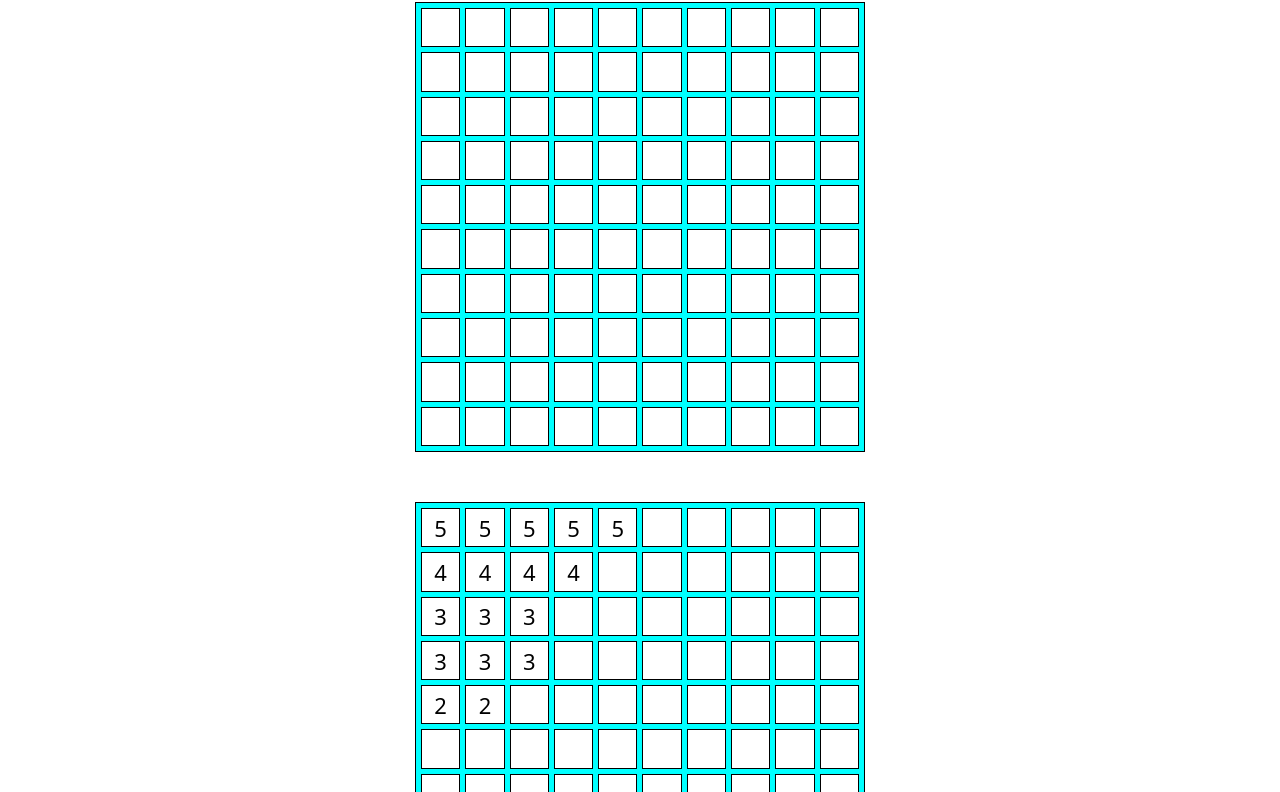
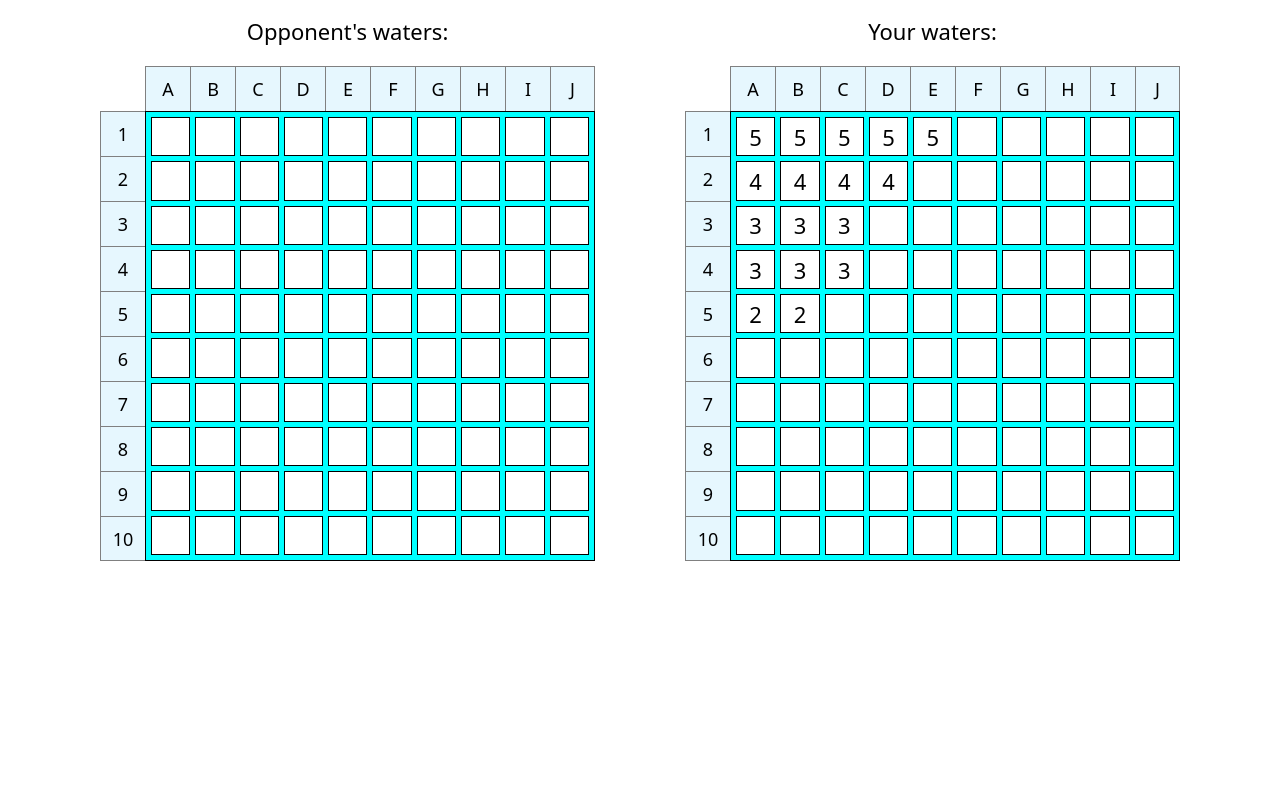
Before and after one commit to deepend15/odin-battleship, a website built with webpack: page src/template.html in a window 1280 px wide. Shown: the part 77-869 px from the top of the page. After the commit the page ends 800 px from the top, so only its background shows below. Built offline with nearby package versions, Linux system fonts and the light colour scheme.

Commit message:
Rename html classes; add labels to boards
-Rename some html classes & corresponding js variables for logic
purposes
-Add titles and row/column labels to the boards displayed on the
webpage

```diff
--- a/src/display-controller.js
+++ b/src/display-controller.js
@@ -2,31 +2,31 @@ import { game } from "./game.js";
 
 export const displayController = (function () {
   const currentPlayerBoardDiv = document.querySelector(".current-player-board");
-  const otherPlayerBoardDiv = document.querySelector(".other-player-board");
+  const opponentBoardDiv = document.querySelector(".opponent-board");
 
   const updateScreen = () => {
-    otherPlayerBoardDiv.textContent = "";
+    opponentBoardDiv.textContent = "";
     currentPlayerBoardDiv.textContent = "";
 
     let currentPlayer;
-    let otherPlayer;
+    let opponent;
 
     if (game.getActivePlayer().id === "Player 1") {
       currentPlayer = game.getPlayer1();
-      otherPlayer = game.getPlayer2();
+      opponent = game.getPlayer2();
     } else {
       currentPlayer = game.getPlayer2();
-      otherPlayer = game.getPlayer1();
+      opponent = game.getPlayer1();
     }
 
-    const otherPlayerGameboard = otherPlayer.gameboard;
-    const otherPlayerBoard = otherPlayerGameboard.getBoard();
+    const opponentGameboard = opponent.gameboard;
+    const opponentBoard = opponentGameboard.getBoard();
 
-    otherPlayerBoard.forEach((row) => {
+    opponentBoard.forEach((row) => {
       row.forEach((square) => {
         const newSquare = document.createElement("div");
         newSquare.classList.add("square");
-        otherPlayerBoardDiv.appendChild(newSquare);
+        opponentBoardDiv.appendChild(newSquare);
       });
     });
 
--- a/src/styles.css
+++ b/src/styles.css
@@ -44,21 +44,87 @@ h5 {
 .main-container {
   padding: 25px;
   display: grid;
+  gap: 30px;
+  justify-items: center;
+}
+
+h1 {
+  font-size: 2.8rem;
+  font-weight: bold;
+}
+
+.game-div {
+  display: flex;
+  column-gap: 90px;
+  row-gap: 30px;
+  flex-wrap: wrap;
+  justify-content: center;
+}
+
+.opponent-section,
+.current-player-section {
+  display: grid;
   gap: 20px;
   justify-items: center;
 }
 
-h1 {
-  font-size: 2.5rem;
+h2 {
+  font-size: 2.2rem;
+  font-weight: 500;
 }
 
 .board-div {
   display: grid;
-  gap: 50px;
+  grid-template-columns: 1fr 10fr;
+  grid-template-rows: 1fr 10fr;
 }
 
-.current-player-board,
-.other-player-board {
+.column-labels {
+  grid-column: 2;
+  grid-row: 1;
+  display: grid;
+  grid-template-rows: 1fr;
+  grid-template-columns: repeat(10, 1fr);
+}
+
+.column-labels > p,
+.row-labels > p {
+  display: grid;
+  place-items: center;
+  background-color: rgb(230, 247, 254);
+}
+
+.column-labels > p {
+  border-top: 1px solid gray;
+  border-left: 1px solid gray;
+}
+
+.column-labels > p:last-child {
+  border-right: 1px solid gray;
+}
+
+.row-labels {
+  grid-column: 1;
+  grid-row: 2;
+  display: grid;
+  grid-template-rows: repeat(10, 1fr);
+  grid-template-columns: 1fr;
+}
+
+.row-labels > p {
+  border-top: 1px solid gray;
+  border-left: 1px solid gray;
+}
+
+.row-labels > p:last-child {
+  border-bottom: 1px solid gray;
+}
+
+.opponent-board,
+.current-player-board
+{
+  grid-column: 2;
+  grid-row: 2;
   display: grid;
   height: 450px;
   width: 450px;
--- a/src/template.html
+++ b/src/template.html
@@ -8,9 +8,67 @@
   <body>
     <div class="main-container">
       <h1>Battleship</h1>
-      <div class="board-div">
-        <div class="other-player-board"></div>
-        <div class="current-player-board"></div>
+      <div class="game-div">
+        <div class="opponent-section">
+          <h2>Opponent's waters:</h2>
+          <div class="board-div">
+            <div class="column-labels">
+              <p>A</p>
+              <p>B</p>
+              <p>C</p>
+              <p>D</p>
+              <p>E</p>
+              <p>F</p>
+              <p>G</p>
+              <p>H</p>
+              <p>I</p>
+              <p>J</p>
+            </div>
+            <div class="row-labels">
+              <p>1</p>
+              <p>2</p>
+              <p>3</p>
+              <p>4</p>
+              <p>5</p>
+              <p>6</p>
+              <p>7</p>
+              <p>8</p>
+              <p>9</p>
+              <p>10</p>
+            </div>
+            <div class="opponent-board"></div>
+          </div>
+        </div>
+        <div class="current-player-section">
+          <h2>Your waters:</h2>
+          <div class="board-div">
+            <div class="column-labels">
+              <p>A</p>
+              <p>B</p>
+              <p>C</p>
+              <p>D</p>
+              <p>E</p>
+              <p>F</p>
+              <p>G</p>
+              <p>H</p>
+              <p>I</p>
+              <p>J</p>
+            </div>
+            <div class="row-labels">
+              <p>1</p>
+              <p>2</p>
+              <p>3</p>
+              <p>4</p>
+              <p>5</p>
+              <p>6</p>
+              <p>7</p>
+              <p>8</p>
+              <p>9</p>
+              <p>10</p>
+            </div>
+            <div class="current-player-board"></div>
+          </div>
+        </div>
       </div>
     </div>
   </body>
```
